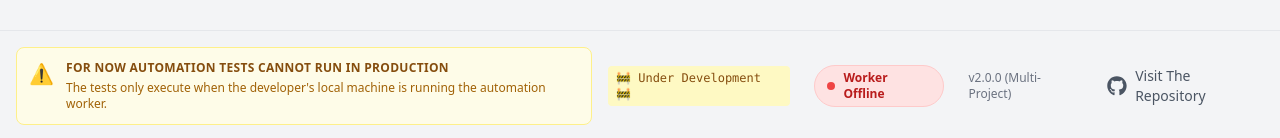
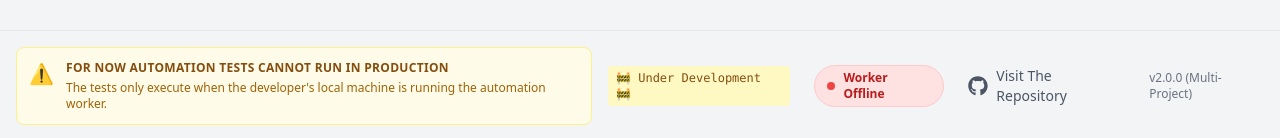
Before and after one commit to muhammadsyifaaul/web-automation-dashboard, a React (Vite) app in the folder frontend/: page / in a window 1280 px wide. Shown: the part 659-797 px from the top of the page. Built offline with nearby package versions, Linux system fonts and the light colour scheme; no server answers.

Commit message:
feat: add Footer component with warning message, worker status, and GitHub repository link

```diff
--- a/frontend/src/components/Footer.tsx
+++ b/frontend/src/components/Footer.tsx
@@ -26,7 +26,6 @@ const Footer: React.FC = () => {
                         🚧 Under Development 🚧
                     </span>
                     <WorkerStatus />
-                    <span className="text-xs text-gray-500 hidden md:block">v2.0.0 (Multi-Project)</span>
                     <a
                         href="https://github.com/muhammadsyifaaul/web-automation-dashboard"
                         target="_blank"
@@ -36,6 +35,7 @@ const Footer: React.FC = () => {
                         <FaGithub className="text-xl" />
                         <span>Visit The Repository</span>
                     </a>
+                    <span className="text-xs text-gray-500 hidden md:block">v2.0.0 (Multi-Project)</span>
                 </div>
             </div>
         </footer>
```
